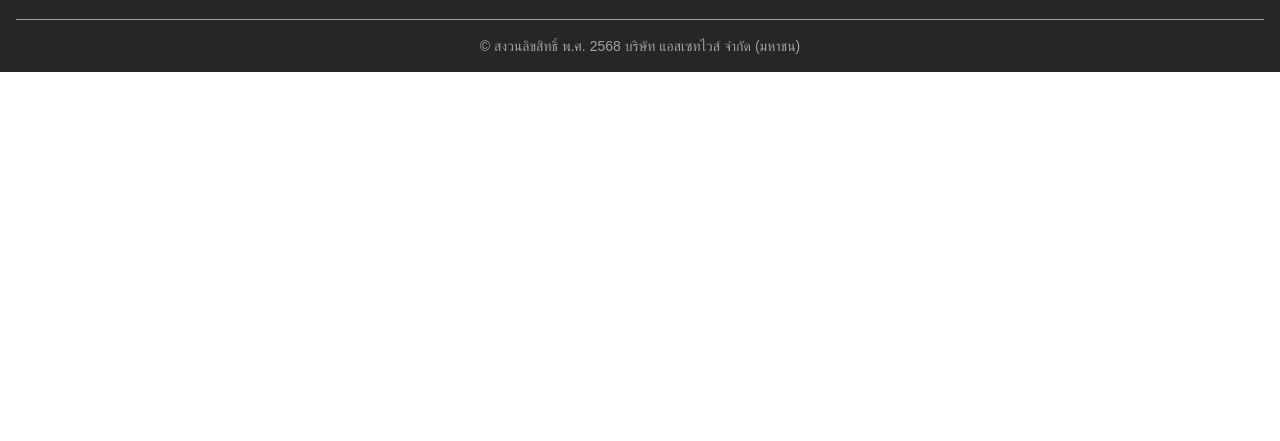
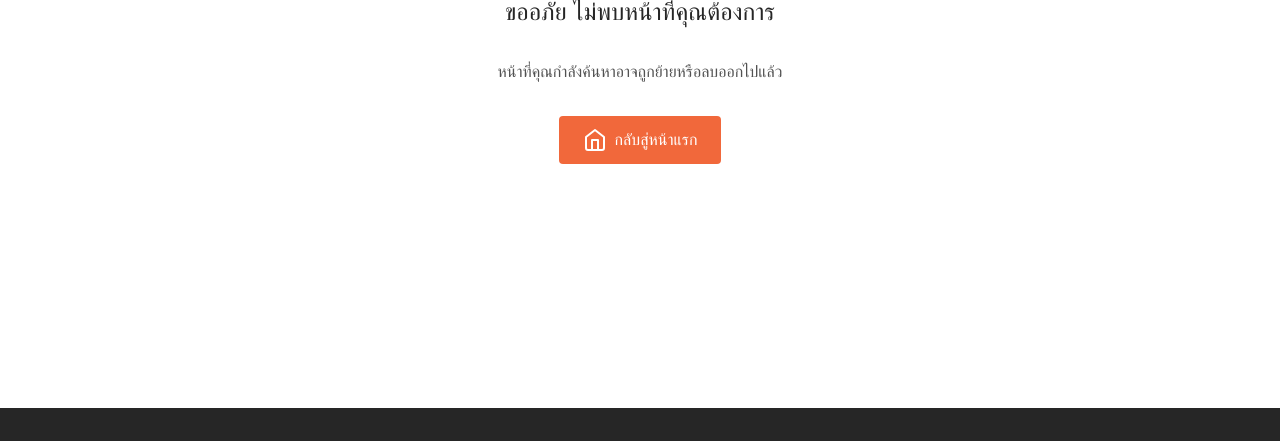
Before and after one commit to kritsada-s/hotdeal-php, a PHP site: page /404/index.php in a window 1280 px wide. Shown: the part 462-903 px from the top of the page. Before the commit the page ends 534 px from the top, so only its background shows below. Run offline with PHP 8.4, Linux system fonts and the light colour scheme; data that the repository does not hold is empty; some libraries are stand-ins or nearby versions; some web fonts are replaced.

Commit message:
add 404 for unit detail and units listed on home

```diff
--- /dev/null
+++ b/404/index.php
@@ -0,0 +1,13 @@
+<?php include '../layouts/header.php'; ?>
+  <div class="min-h-screen flex items-center justify-center">
+      <div class="text-center px-4">
+          <h1 class="text-9xl font-bold text-accent mb-4">404</h1>
+          <h2 class="text-2xl font-medium text-neutral-800 mb-8">ขออภัย ไม่พบหน้าที่คุณต้องการ</h2>
+          <p class="text-neutral-600 mb-8">หน้าที่คุณกำลังค้นหาอาจถูกย้ายหรือลบออกไปแล้ว</p>
+          <a href="/hotdeal" class="inline-flex items-center gap-2 bg-accent text-white px-6 py-3 rounded hover:bg-sky-800 transition-colors">
+              <svg xmlns="http://www.w3.org/2000/svg" width="24" height="24" viewBox="0 0 24 24" fill="none" stroke="currentColor" stroke-width="2" stroke-linecap="round" stroke-linejoin="round" class="lucide lucide-home"><path d="m3 9 9-7 9 7v11a2 2 0 0 1-2 2H5a2 2 0 0 1-2-2z"/><polyline points="9 22 9 12 15 12 15 22"/></svg>
+              กลับสู่หน้าแรก
+          </a>
+      </div>
+  </div>
+<?php include '../layouts/footer.php'; ?>
--- a/css/output.css
+++ b/css/output.css
@@ -10,6 +10,7 @@
     --color-red-500: oklch(63.7% 0.237 25.331);
     --color-red-600: oklch(57.7% 0.245 27.325);
     --color-green-600: oklch(62.7% 0.194 149.214);
+    --color-sky-800: oklch(44.3% 0.11 240.79);
     --color-sky-900: oklch(39.1% 0.09 240.876);
     --color-blue-500: oklch(62.3% 0.214 259.815);
     --color-gray-100: oklch(96.7% 0.003 264.542);
@@ -22,8 +23,10 @@
     --color-neutral-300: oklch(87% 0 0);
     --color-neutral-400: oklch(70.8% 0 0);
     --color-neutral-500: oklch(55.6% 0 0);
+    --color-neutral-600: oklch(43.9% 0 0);
     --color-neutral-700: oklch(37.1% 0 0);
     --color-neutral-800: oklch(26.9% 0 0);
+    --color-neutral-900: oklch(20.5% 0 0);
     --color-black: #000;
     --color-white: #fff;
     --spacing: 0.25rem;
@@ -43,6 +46,8 @@
     --text-4xl--line-height: calc(2.5 / 2.25);
     --text-5xl: 3rem;
     --text-5xl--line-height: 1;
+    --text-9xl: 8rem;
+    --text-9xl--line-height: 1;
     --font-weight-thin: 100;
     --font-weight-light: 300;
     --font-weight-normal: 400;
@@ -868,6 +873,9 @@
   .mb-7 {
     margin-bottom: calc(var(--spacing) * 7);
   }
+  .mb-8 {
+    margin-bottom: calc(var(--spacing) * 8);
+  }
   .status {
     display: inline-block;
     aspect-ratio: 1 / 1;
@@ -959,6 +967,9 @@
   .hidden {
     display: none;
   }
+  .inline-flex {
+    display: inline-flex;
+  }
   .aspect-\[4\/3\] {
     aspect-ratio: 4/3;
   }
@@ -1000,6 +1011,12 @@
   }
   .h-full {
     height: 100%;
+  }
+  .min-h-\[500px\] {
+    min-height: 500px;
+  }
+  .min-h-screen {
+    min-height: 100vh;
   }
   .loading-sm {
     width: calc(var(--size-selector, 0.25rem) * 5);
@@ -1216,6 +1233,9 @@
   .px-5 {
     padding-inline: calc(var(--spacing) * 5);
   }
+  .px-6 {
+    padding-inline: calc(var(--spacing) * 6);
+  }
   .px-10 {
     padding-inline: calc(var(--spacing) * 10);
   }
@@ -1274,6 +1294,10 @@
     font-size: var(--text-5xl);
     line-height: var(--tw-leading, var(--text-5xl--line-height));
   }
+  .text-9xl {
+    font-size: var(--text-9xl);
+    line-height: var(--tw-leading, var(--text-9xl--line-height));
+  }
   .text-lg {
     font-size: var(--text-lg);
     line-height: var(--tw-leading, var(--text-lg--line-height));
@@ -1344,8 +1368,17 @@
   .text-neutral-500 {
     color: var(--color-neutral-500);
   }
+  .text-neutral-600 {
+    color: var(--color-neutral-600);
+  }
   .text-neutral-700 {
     color: var(--color-neutral-700);
+  }
+  .text-neutral-800 {
+    color: var(--color-neutral-800);
+  }
+  .text-neutral-900 {
+    color: var(--color-neutral-900);
   }
   .text-primary {
     color: var(--color-primary);
@@ -1410,6 +1443,11 @@
     transition-timing-function: var(--tw-ease, var(--default-transition-timing-function));
     transition-duration: var(--tw-duration, var(--default-transition-duration));
   }
+  .transition-colors {
+    transition-property: color, background-color, border-color, outline-color, text-decoration-color, fill, stroke, --tw-gradient-from, --tw-gradient-via, --tw-gradient-to;
+    transition-timing-function: var(--tw-ease, var(--default-transition-timing-function));
+    transition-duration: var(--tw-duration, var(--default-transition-duration));
+  }
   .duration-300 {
     --tw-duration: 300ms;
     transition-duration: 300ms;
@@ -1653,6 +1691,13 @@
     &:hover {
       @media (hover: hover) {
         background-color: var(--color-neutral-200);
+      }
+    }
+  }
+  .hover\:bg-sky-800 {
+    &:hover {
+      @media (hover: hover) {
+        background-color: var(--color-sky-800);
       }
     }
   }
--- a/js/script.js
+++ b/js/script.js
@@ -390,6 +390,10 @@ document.addEventListener('DOMContentLoaded', function() {
     modalLineId.value = member.LineID;
   }
 
+  function setMemberName(member) {
+    memberName.innerHTML = member.firstname;
+  }
+
   function updateSummaryModal(member, unit) {
     //console.log(unit.project);
     const summaryFirstName = document.getElementById('summaryFirstName');
@@ -551,6 +555,7 @@ document.addEventListener('DOMContentLoaded', function() {
 
     try {
       updateMember(userData);
+      setMemberName(userData);
     } catch (error) {
       console.log(error);
     }
--- a/layouts/units-listed.php
+++ b/layouts/units-listed.php
@@ -10,6 +10,7 @@ $units = get_units()['data']['units'];
 
 <section id="unitsListed" class="py-8 md:py-10">
   <div class="container">
+  <?php if (count($units) > 0) : ?>
     <div class="grid grid-cols-1 md:grid-cols-3 gap-7">
       <?php foreach ($units as $unit) : ?>
         <div class="unit rounded-lg overflow-hidden shadow-lg">
@@ -32,5 +33,12 @@ $units = get_units()['data']['units'];
         </div>
       <?php endforeach; ?>
     </div>
+  <?php else : ?>
+    <div class="flex flex-col items-center justify-center gap-5 min-h-[500px]">
+      <img src="<?php echo BASE_URL; ?>/images/warning-o.webp" alt="no data" class="w-[140px]">
+      <h3 class="text-center text-neutral-900 text-2xl font-medium">ไม่พบข้อมูล</h3>
+      <p class="text-center text-neutral-500">กรุณาลองใหม่อีกครั้งภายหลัง</p>
+    </div>
+  <?php endif; ?>
   </div>
 </section>
--- a/unit/index.php
+++ b/unit/index.php
@@ -2,6 +2,10 @@
 <?php
   $unit_id = isset($_GET['id']) ? $_GET['id'] : '';
   $unit_detail = get_unit_detail($unit_id)['data'];
+  if (empty($unit_detail)) {
+    header('Location: /hotdeal/404');
+    exit;
+  }
   $unitThumb = $unit_detail['headerImage'];
   $projectName = getProjectName($unit_detail['projectID']);
   $project = getProjectDetail($unit_detail['projectID'])['data'];
```
Also changed, not shown: images/warning-o.webp (added).
